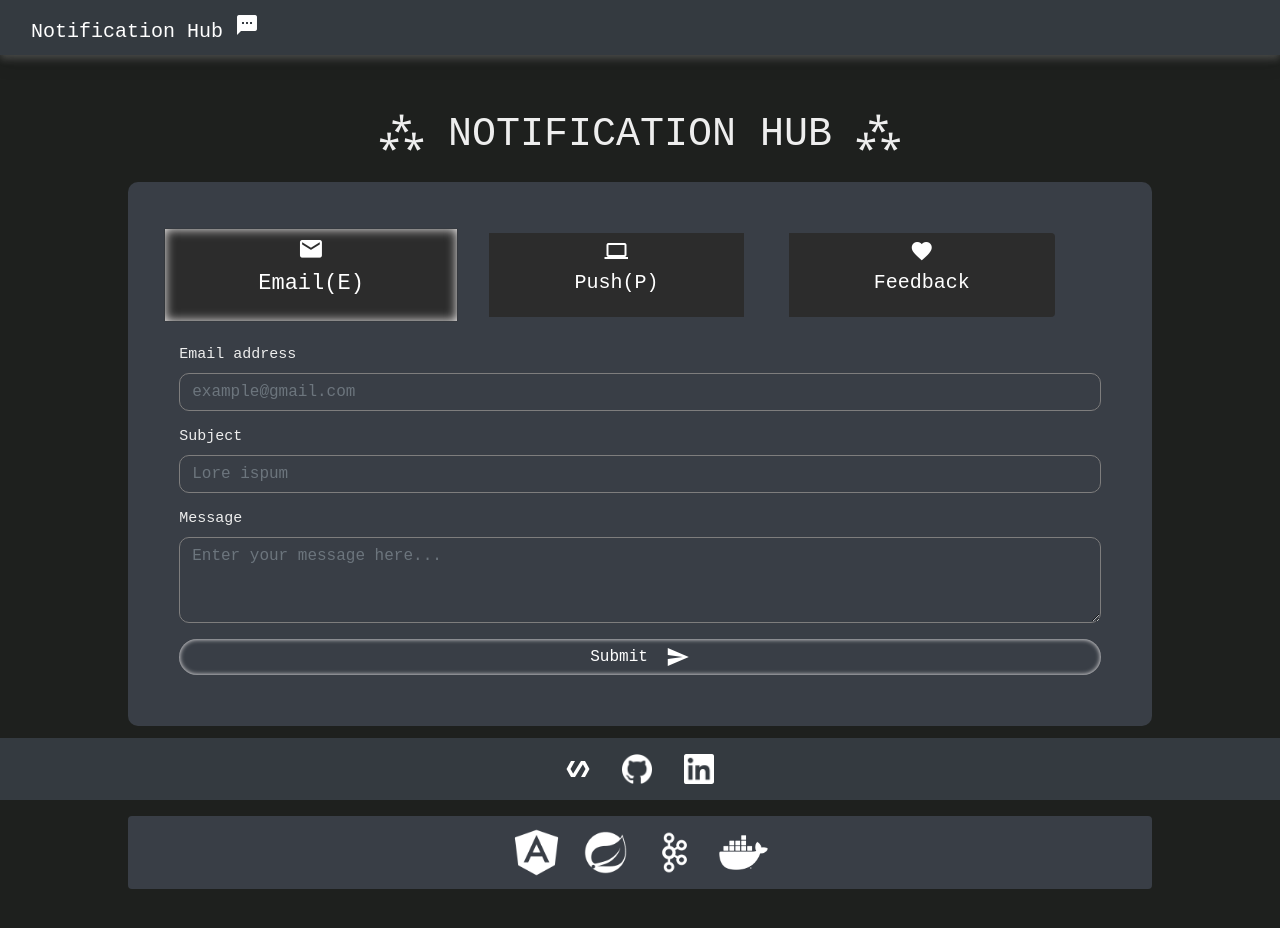
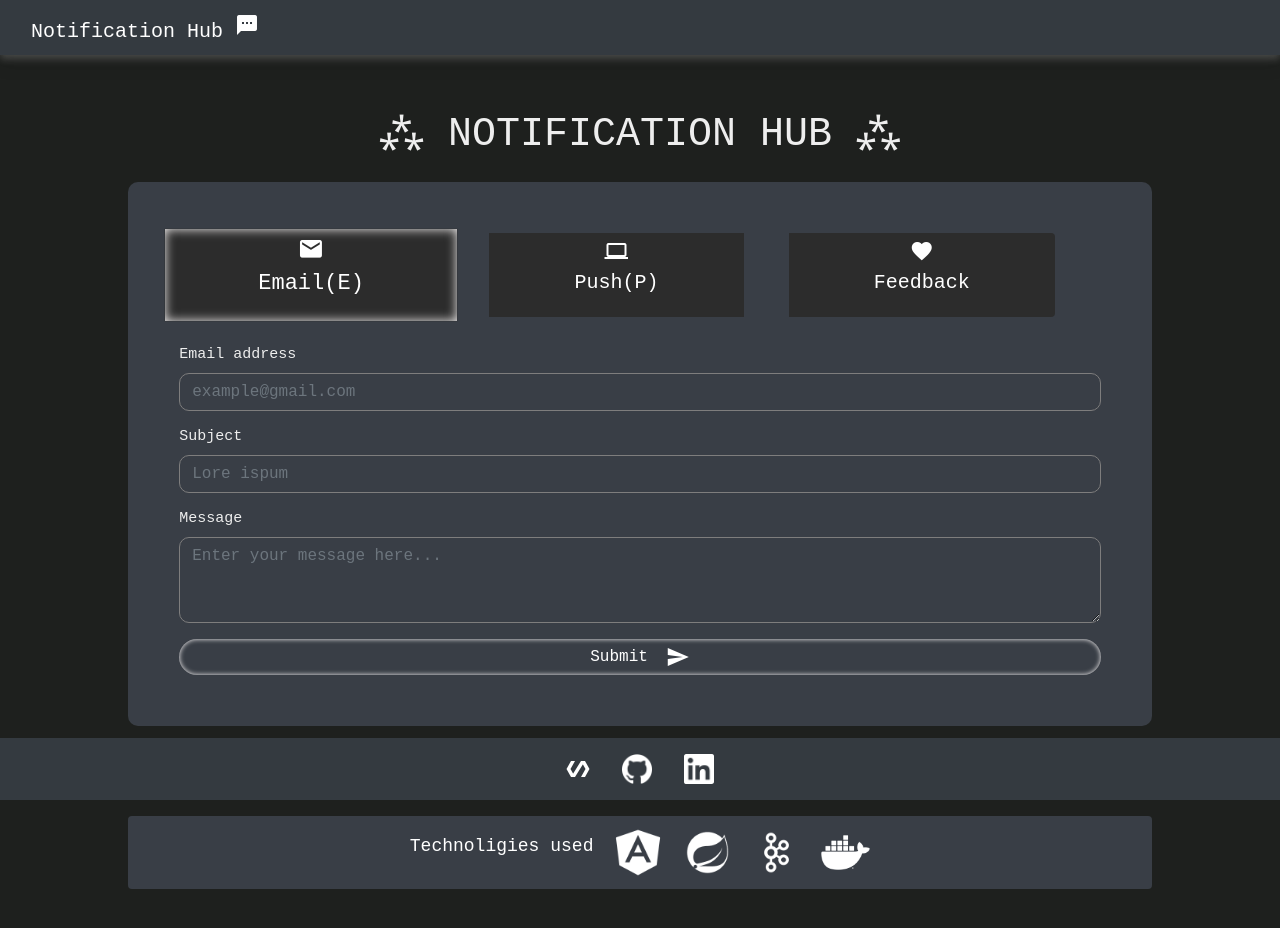
Before and after one commit to KVergasta/NotificationHub_APP, an Angular app: page / in a window 1280 px wide. Shown: the top 928 px of the page. Built offline with nearby package versions, Linux system fonts and the light colour scheme.

Commit message:
english phrase in aditional component

```diff
--- a/src/app/adicional/adicional.component.html
+++ b/src/app/adicional/adicional.component.html
@@ -1,5 +1,6 @@
 
 <div class="alert alert-dark" role="alert">
+  <p>Technoligies used</p>
   <img src="/assets/angular.png" alt="Angular">
   <img src="/assets/spring.png" alt="Spring">
   <img src="/assets/kafka.png" alt="Kafka">
```
